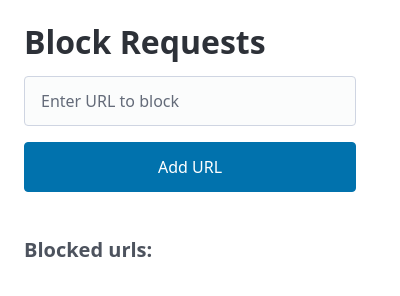
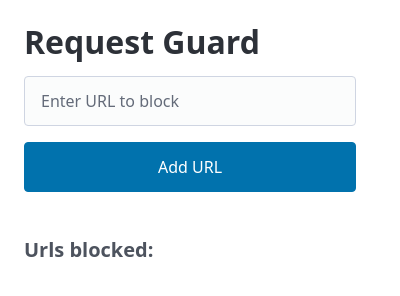
Before and after one commit to ShxwZ/block-request-extension, a browser extension: page popup.html in a window 400 px wide. Drawn offline with Linux system fonts and the light colour scheme.

Commit message:
title updated

```diff
--- a/popup.html
+++ b/popup.html
@@ -1,19 +1,19 @@
 <!DOCTYPE html>
 <html>
 <head>
-  <title>Block Requests Extension</title>
+  <title>RequestGuard</title>
   <link rel="stylesheet" href="styles.css">
   <link rel="stylesheet" href="pico-main/css/pico.min.css" />
   <link rel="stylesheet" href="https://cdnjs.cloudflare.com/ajax/libs/font-awesome/5.15.4/css/all.min.css">
 </head>
 <body>
 <section class="main">
-  <h1>Block Requests</h1>
+  <h1>Request Guard</h1>
   <form id="addUrlForm">
     <input type="text" id="urlInput" placeholder="Enter URL to block">
     <button type="submit">Add URL</button>
   </form>
-  <h4>Blocked urls:</h4>
+  <h4>Urls blocked:</h4>
   <ul id="blockedUrlsList"></ul>
   <dialog id="dataDialog">
     <article>
```
